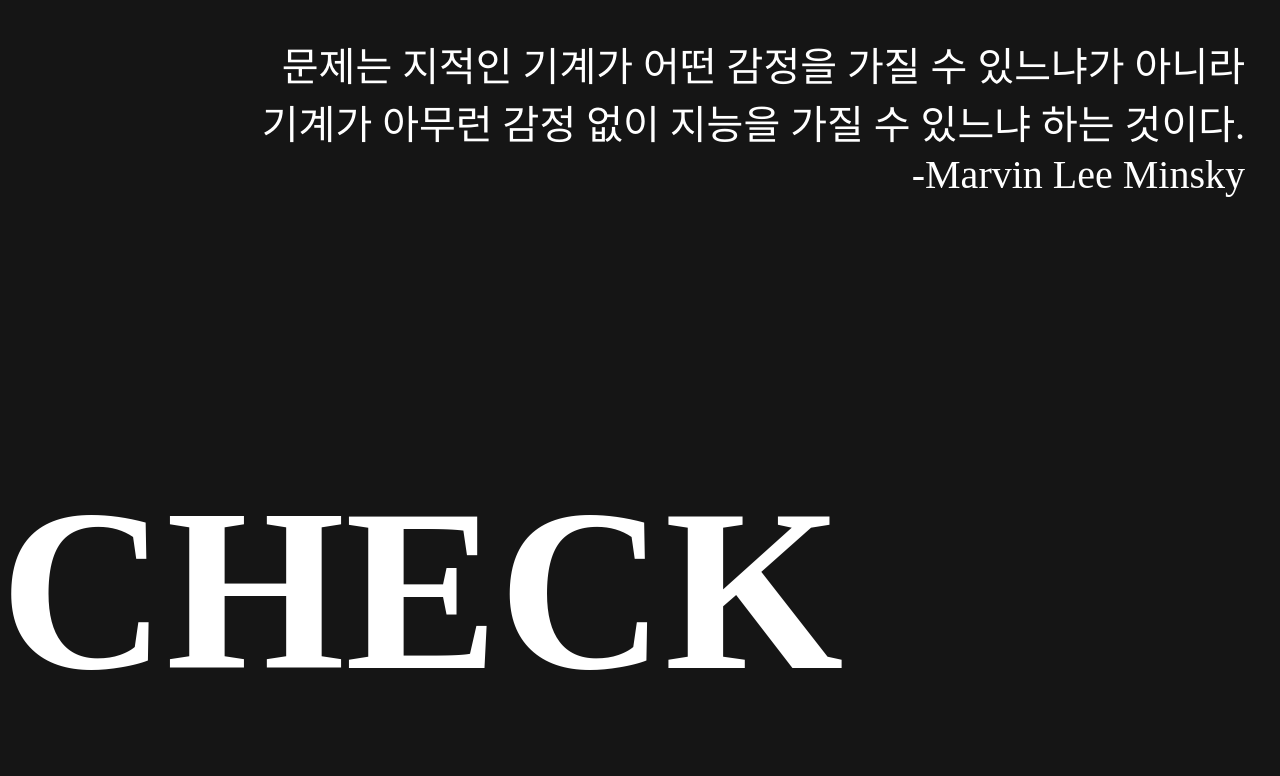
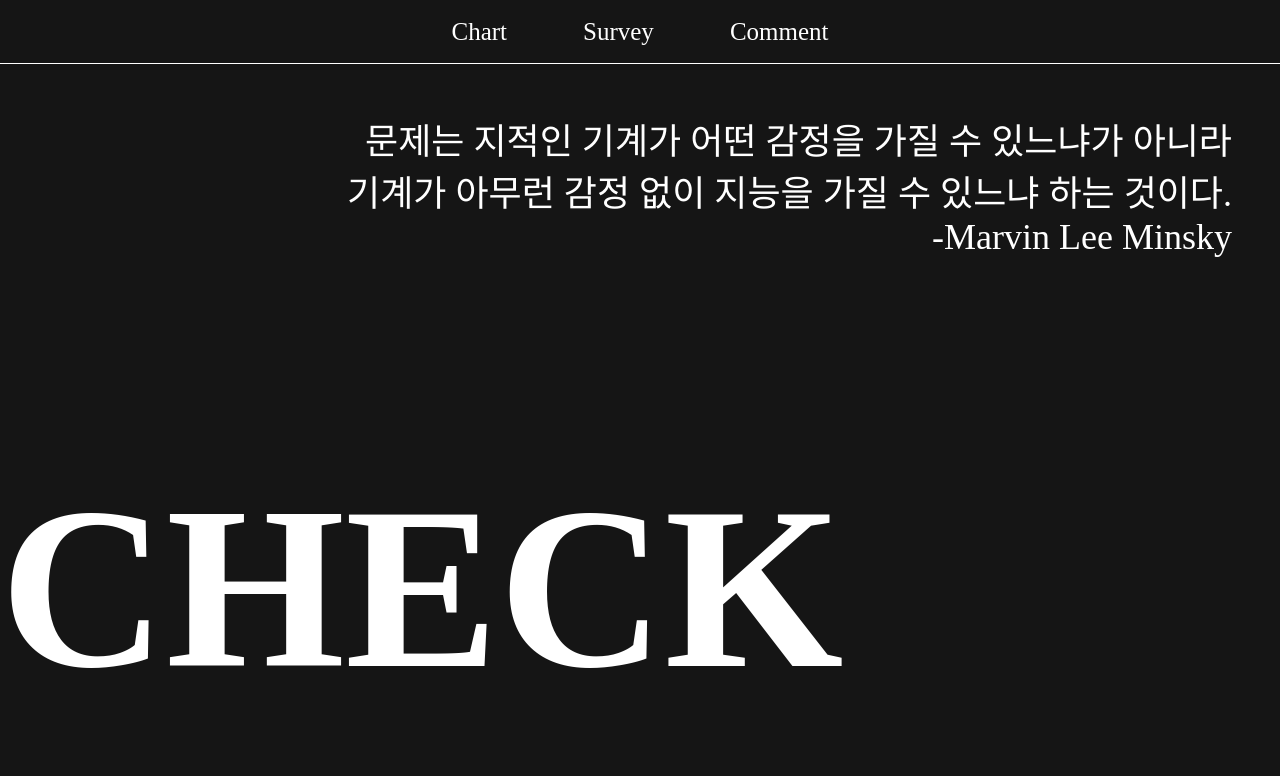
Before and after one commit to MadHeo/CheckGPT, a Next.js app: page / in a window 1280 px wide. Shown: the top 776 px of the page. Built offline with nearby package versions, Linux system fonts and the light colour scheme; a web font is replaced by a local one.

Commit message:
헤더 추가, 애니메이션 추가

```diff
--- a/pages/_app.tsx
+++ b/pages/_app.tsx
@@ -3,13 +3,16 @@ import type { AppProps } from "next/app";
 import { RecoilRoot } from "recoil";
 import { Global } from "@emotion/react";
 import { GlobalStyle } from "../src/commons/globalStyles/globalStyles";
+import Layout from "../src/commons/layout";
 
 export default function App({ Component, pageProps }: AppProps): JSX.Element {
   return (
     <RecoilRoot>
       <>
         <Global styles={GlobalStyle} />
-        <Component {...pageProps} />
+        <Layout>
+          <Component {...pageProps} />
+        </Layout>
       </>
     </RecoilRoot>
   );
--- a/pages/_document.tsx
+++ b/pages/_document.tsx
@@ -1,13 +1,25 @@
-import { Html, Head, Main, NextScript } from 'next/document'
+import { Html, Head, Main, NextScript } from "next/document";
 
 export default function Document() {
   return (
     <Html lang="en">
-      <Head />
+      <Head>
+        <meta property="og:title" content="GROOMEONG" />
+        <meta
+          property="og:description"
+          content="반려견을 더욱 사랑스럽게, 더욱 건강하게, GROOMEONG"
+        />
+        <link
+          rel="shortcut icon"
+          type="image/x-icon"
+          href="/image/GPT_logo.png"
+        />
+      </Head>
+      <title>Check GPT</title>
       <body>
         <Main />
         <NextScript />
       </body>
     </Html>
-  )
+  );
 }
--- a/pages/index.tsx
+++ b/pages/index.tsx
@@ -1,5 +1,6 @@
 import Head from "next/head";
 import HomePage from "../src/components/homePage/index";
+import Layout from "../src/commons/layout";
 
 export default function Home() {
   return (
@@ -10,9 +11,6 @@ export default function Home() {
         <meta name="viewport" content="width=device-width, initial-scale=1" />
         <link rel="icon" href="/favicon.ico" />
       </Head>
-      <div>
-        <HomePage></HomePage>
-      </div>
     </>
   );
 }
--- /dev/null
+++ b/src/commons/layout/header/index.tsx
@@ -0,0 +1,17 @@
+import * as S from "./style";
+
+const headerName = ["Chart", "Survey", "Comment"];
+
+export default function HeaderLayout(): JSX.Element {
+  return (
+    <>
+      <S.MainBox>
+        {headerName.map((el, i) => (
+          <>
+            <button>{el}</button>
+          </>
+        ))}
+      </S.MainBox>
+    </>
+  );
+}
--- /dev/null
+++ b/src/commons/layout/header/style.ts
@@ -0,0 +1,19 @@
+import styled from "@emotion/styled";
+
+export const MainBox = styled.div`
+  width: 100%;
+  height: 64px;
+  display: flex;
+  flex-direction: row;
+  justify-content: center;
+  align-items: center;
+  border-bottom: 0.5px solid white;
+  gap: 64px;
+
+  button {
+    color: white;
+    font-size: 25px;
+    cursor: pointer;
+    border: none;
+  }
+`;
--- /dev/null
+++ b/src/commons/layout/index.tsx
@@ -0,0 +1,11 @@
+import HomePage from "../../components/homePage";
+import HeaderLayout from "./header";
+
+export default function Layout(): JSX.Element {
+  return (
+    <>
+      <HeaderLayout></HeaderLayout>
+      <HomePage></HomePage>
+    </>
+  );
+}
--- a/src/components/commentList/index.tsx
+++ b/src/components/commentList/index.tsx
@@ -7,7 +7,6 @@ interface IFetchData {
   title: string;
 }
 
-export default function CommentList(): JSX.Element {
   const [userData, setUserData] = useState([]);
 
   const fetchUser = async () => {
--- a/src/components/homePage/index.tsx
+++ b/src/components/homePage/index.tsx
@@ -1,6 +1,18 @@
+import { useEffect, useState } from "react";
 import * as S from "./style";
 
 export default function HomePage() {
+  const [position, setPosition] = useState(0);
+  const [isAnimated, setIsAnimated] = useState(false);
+
+  useEffect(() => {
+    const updateScroll = () => {
+      setPosition(window.scrollY);
+    };
+
+    window.addEventListener("scroll", updateScroll);
+  }, []);
+
   return (
     <>
       <S.Container>
@@ -13,8 +25,10 @@ export default function HomePage() {
           <div>CHECK GPT</div>
         </S.LogoBox>
         <S.SubTextBox>
-          <div>인공지능, 우리는 어떻게 이용하고</div>
-          <div>또, 오떻게 이용 당하고 있을까</div>
+          <div className={position < 400 ? "hidden" : "visible"}>
+            <div>인공지능, 우리는 어떻게 이용하고</div>
+            <div>어떻게 이용 당하고 있을까</div>
+          </div>
         </S.SubTextBox>
       </S.Container>
     </>
--- a/src/components/homePage/style.ts
+++ b/src/components/homePage/style.ts
@@ -1,3 +1,4 @@
+import { keyframes } from "@emotion/react";
 import styled from "@emotion/styled";
 
 export const Container = styled.div`
@@ -15,9 +16,24 @@ export const TextBox = styled.div`
   display: flex;
   flex-direction: column;
   align-items: end;
-  padding: 35px;
-  font-size: 40px;
-  margin-bottom: 225px;
+  padding: 48px;
+  font-size: 36px;
+  margin-bottom: 150px;
+`;
+
+export const floating = keyframes`
+    0% {
+        opacity: 0;
+        transform: translateY(-15px);
+    }
+    15%{
+        transform: translateY(0px)
+    }
+    100% {
+        opacity: 100;
+        visibility: visible;
+
+    }
 `;
 
 export const LogoBox = styled.div`
@@ -27,6 +43,8 @@ export const LogoBox = styled.div`
   font-size: 230px;
   font-weight: 700;
   margin-bottom: 250px;
+  visibility: hidden;
+  animation: ${floating} 2.5s ease-in-out 0.5s 1 forwards;
 `;
 
 export const SubTextBox = styled.div`
@@ -39,4 +57,14 @@ export const SubTextBox = styled.div`
   align-items: center;
   font-size: 40px;
   margin-bottom: 300px;
+  visibility: hidden;
+
+  .visible {
+    animation: ${floating} 1.5s ease-in-out 0.5s 1 forwards;
+    text-align: center;
+  }
+
+  .hidden {
+    visibility: hidden;
+  }
 `;
```
Also changed, not shown: public/image/GPT_logo.png (added).
